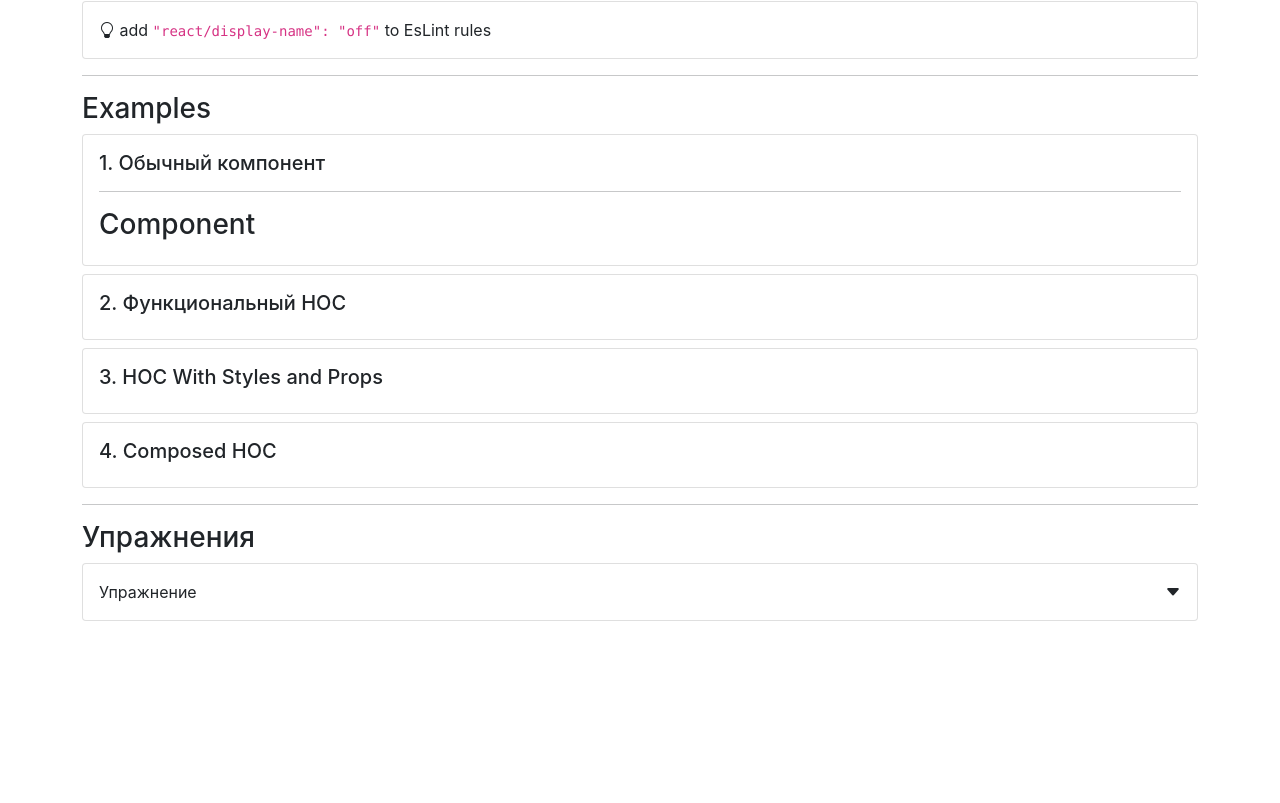
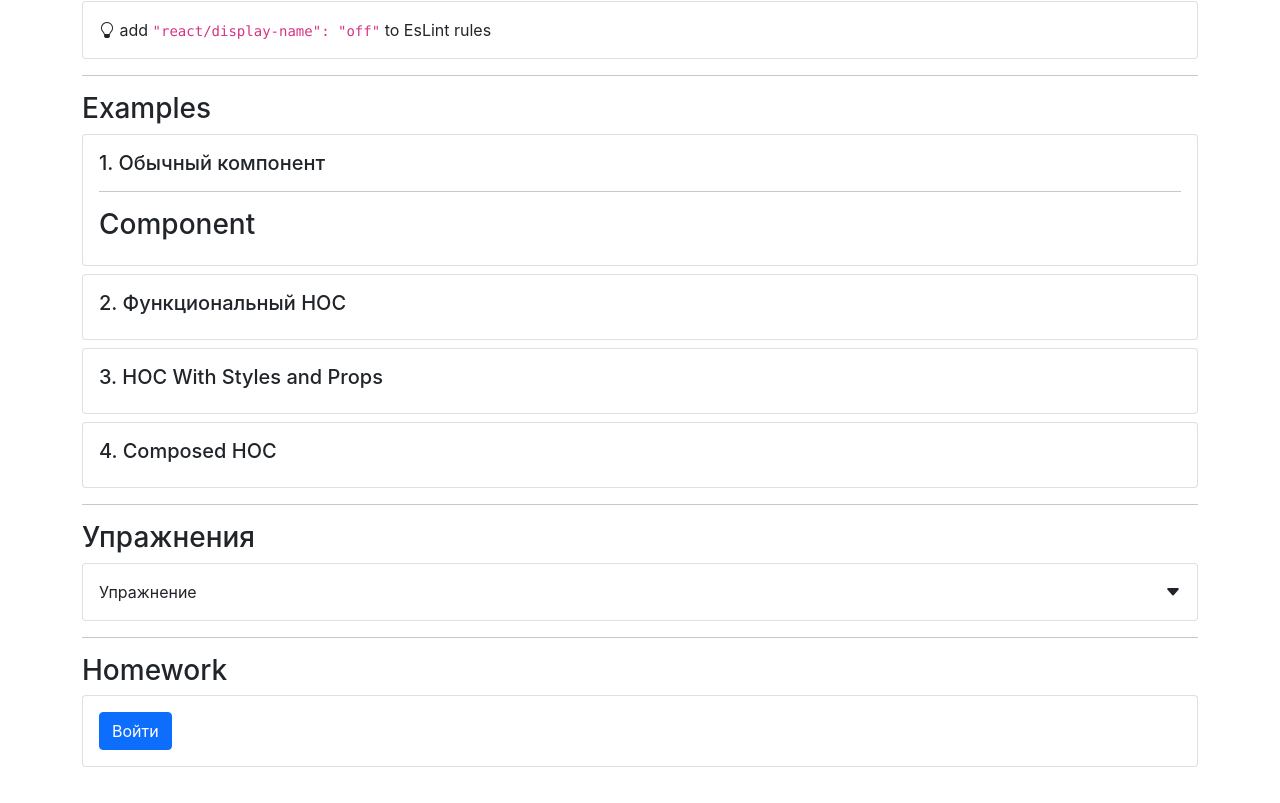
Before and after one commit to Vludd04/hooks, a React (Create React App) app: page /hoc in a window 1280 px wide. Shown: the part 201-1004 px from the top of the page. Before the commit the page ends 890 px from the top, so only its background shows below. Built offline with nearby package versions, Linux system fonts and the light colour scheme.

Commit message:
add exercise display

```diff
--- a/src/app/layouts/hoc.jsx
+++ b/src/app/layouts/hoc.jsx
@@ -7,6 +7,7 @@ import BlockQuoteWrapper from "../components/common/blockQuote";
 import Title from "../components/common/typografy/title";
 import Subtitle from "../components/common/typografy/subtitle";
 import Divider from "../components/common/divider";
+import HOCHomework from "../components/exercises/hocHomework";
 const HOCLayout = () => {
     return (
         <>
@@ -41,6 +42,9 @@ const HOCLayout = () => {
             <Divider />
             <Subtitle>Упражнения</Subtitle>
             <HocExercise />
+            <Divider />
+            <Subtitle>Homework</Subtitle>
+            <HOCHomework />
         </>
     );
 };
```
